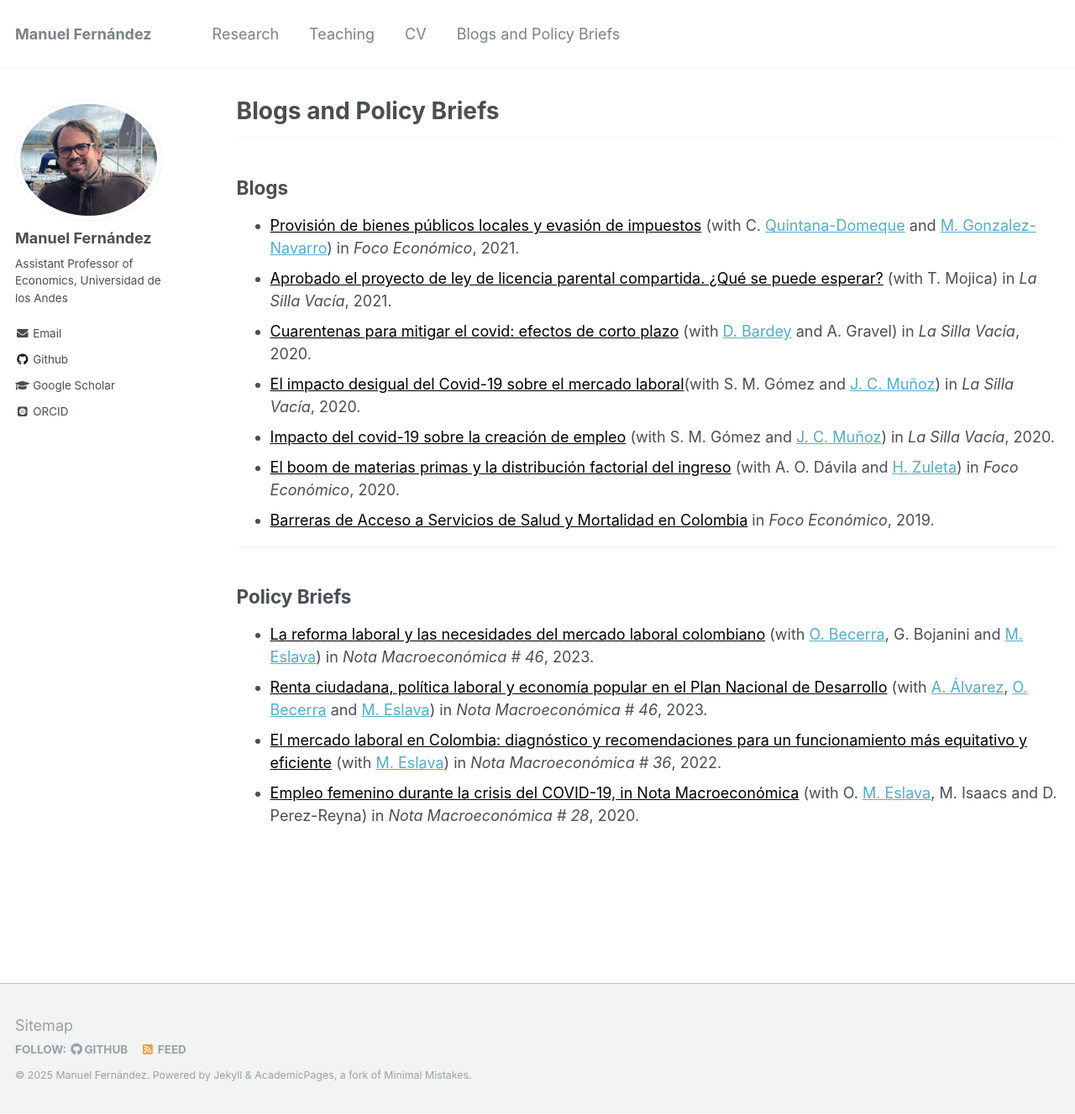
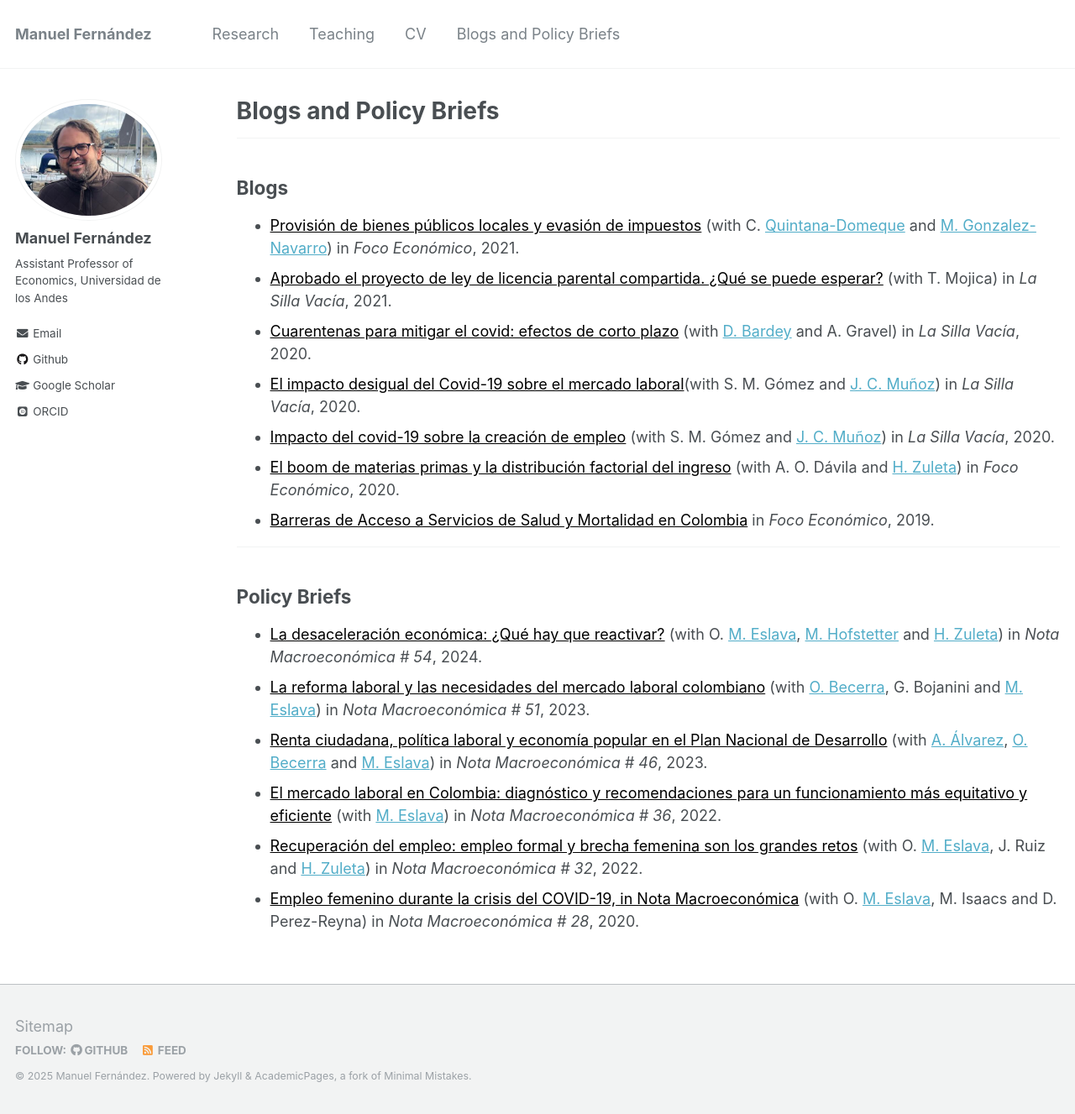
Before and after one commit to man-fern/man-fern.github.io, a Jekyll site: the page built from _pages/blogs.md, in a window 1280 px wide and 1327 px high. Shown: the whole window at 84% size. Built offline with Jekyll 4.4.1, drawn with Linux system fonts in a browser that asks for light colours; some web fonts are replaced.

Commit message:
Update blogs and policy briefs

```diff
--- a/_pages/blogs.md
+++ b/_pages/blogs.md
@@ -22,7 +22,9 @@ redirect_from:
 
 ## Policy Briefs
 
-* [La reforma laboral y las necesidades del mercado laboral colombiano](https://economia.uniandes.edu.co/publicaciones/nota-macro-51-la-reforma-laboral-y-necesidades-del-mercado-laboral-colombiano){: style="color:black; text-decoration: underline;"} (with [O. Becerra](https://sites.google.com/site/orbecerra/), G. Bojanini and [M. Eslava](https://sites.google.com/view/marcela-eslava/home)) in *Nota Macroeconómica # 46*, 2023.
-* [Renta ciudadana, política laboral y economía popular en el Plan Nacional de Desarrollo](https://economia.uniandes.edu.co/publicaciones/renta-ciudadana-politica-laboral-economia-popular-en-pn){: style="color:black; text-decoration: underline;"} (with [A. Álvarez](https://economia.uniandes.edu.co/alvarez), [O. Becerra](https://sites.google.com/site/orbecerra/) and [M. Eslava](https://sites.google.com/view/marcela-eslava/home)) in *Nota Macroeconómica # 46*, 2023.
+* [La desaceleración económica: ¿Qué hay que reactivar?](https://repositorio.uniandes.edu.co/entities/publication/e8228f55-bc52-4355-aae1-169ae91ae343){: style="color:black; text-decoration: underline;"} (with O. [M. Eslava](https://sites.google.com/view/marcela-eslava/home), [M. Hofstetter](https://economia.uniandes.edu.co/hofstetter) and [H. Zuleta](https://economia.uniandes.edu.co/zuleta)) in *Nota Macroeconómica # 54*, 2024.
+* [La reforma laboral y las necesidades del mercado laboral colombiano](https://repositorio.uniandes.edu.co/entities/publication/c7d4de41-cc4e-4d10-9083-10bfca85c898){: style="color:black; text-decoration: underline;"} (with [O. Becerra](https://sites.google.com/site/orbecerra/), G. Bojanini and [M. Eslava](https://sites.google.com/view/marcela-eslava/home)) in *Nota Macroeconómica # 51*, 2023.
+* [Renta ciudadana, política laboral y economía popular en el Plan Nacional de Desarrollo](https://repositorio.uniandes.edu.co/entities/publication/39c35239-11b2-49c3-b42d-98543fbcc337){: style="color:black; text-decoration: underline;"} (with [A. Álvarez](https://economia.uniandes.edu.co/alvarez), [O. Becerra](https://sites.google.com/site/orbecerra/) and [M. Eslava](https://sites.google.com/view/marcela-eslava/home)) in *Nota Macroeconómica # 46*, 2023.
 * [El mercado laboral en Colombia: diagnóstico y recomendaciones para un funcionamiento más equitativo y eficiente](https://repositorio.uniandes.edu.co/handle/1992/5662){: style="color:black; text-decoration: underline;"} (with [M. Eslava](https://sites.google.com/view/marcela-eslava/home)) in *Nota Macroeconómica # 36*, 2022.
-* [Empleo femenino durante la crisis del COVID-19, in Nota Macroeconómica](https://repositorio.uniandes.edu.co/bitstream/handle/1992/47881/nota-macroeconomica-28.pd){: style="color:black; text-decoration: underline;"} (with O. [M. Eslava](https://sites.google.com/view/marcela-eslava/home), M. Isaacs and D.  Perez-Reyna) in *Nota Macroeconómica # 28*, 2020.
+* [Recuperación del empleo: empleo formal y brecha femenina son los grandes retos](https://repositorio.uniandes.edu.co/entities/publication/32a2357f-865f-450e-bbbf-a8938593383a){: style="color:black; text-decoration: underline;"} (with O. [M. Eslava](https://sites.google.com/view/marcela-eslava/home), J. Ruiz and [H. Zuleta](https://economia.uniandes.edu.co/zuleta)) in *Nota Macroeconómica # 32*, 2022.
+* [Empleo femenino durante la crisis del COVID-19, in Nota Macroeconómica](https://repositorio.uniandes.edu.co/entities/publication/8bc028e6-d040-42b9-a421-167fc115708c){: style="color:black; text-decoration: underline;"} (with O. [M. Eslava](https://sites.google.com/view/marcela-eslava/home), M. Isaacs and D.  Perez-Reyna) in *Nota Macroeconómica # 28*, 2020.
```
